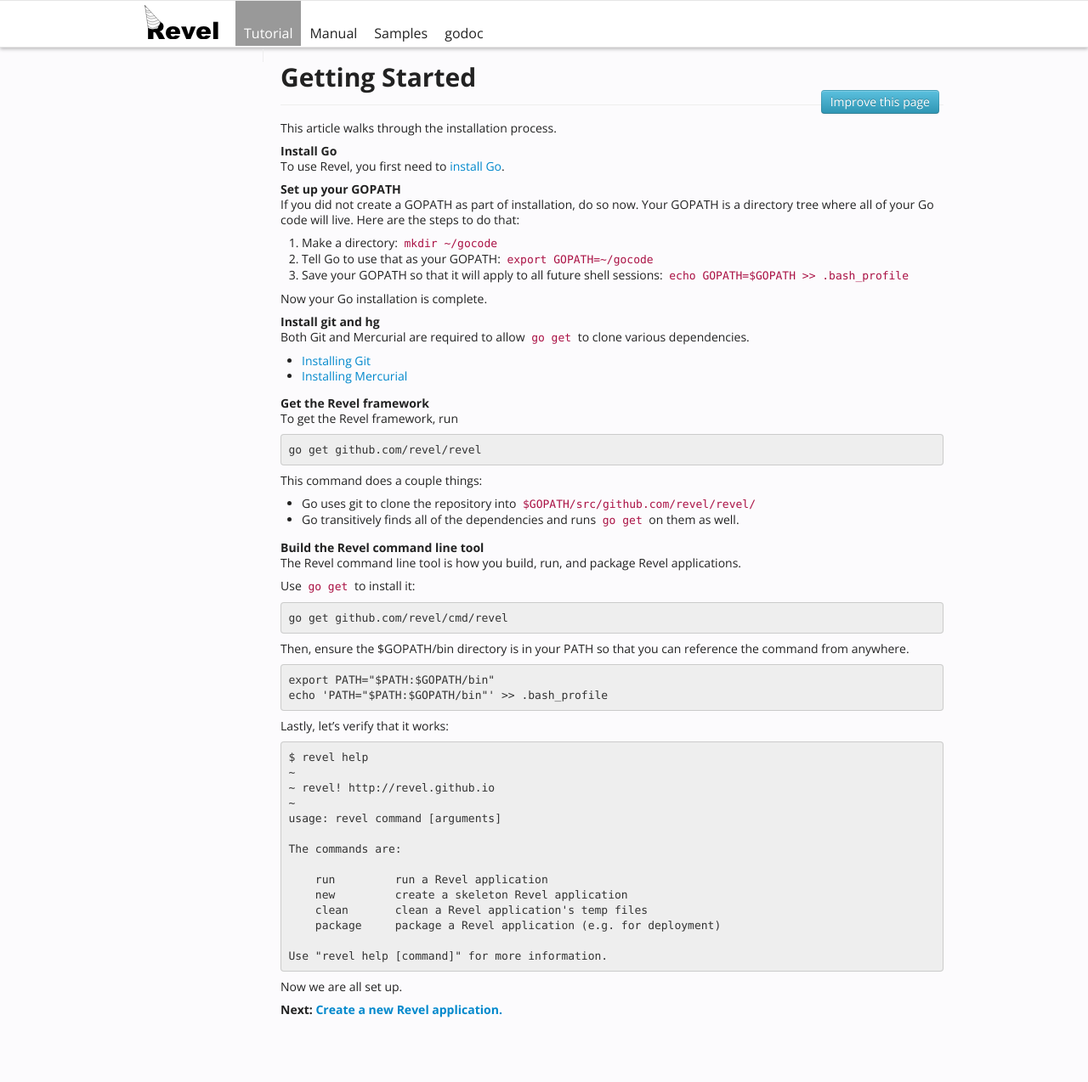
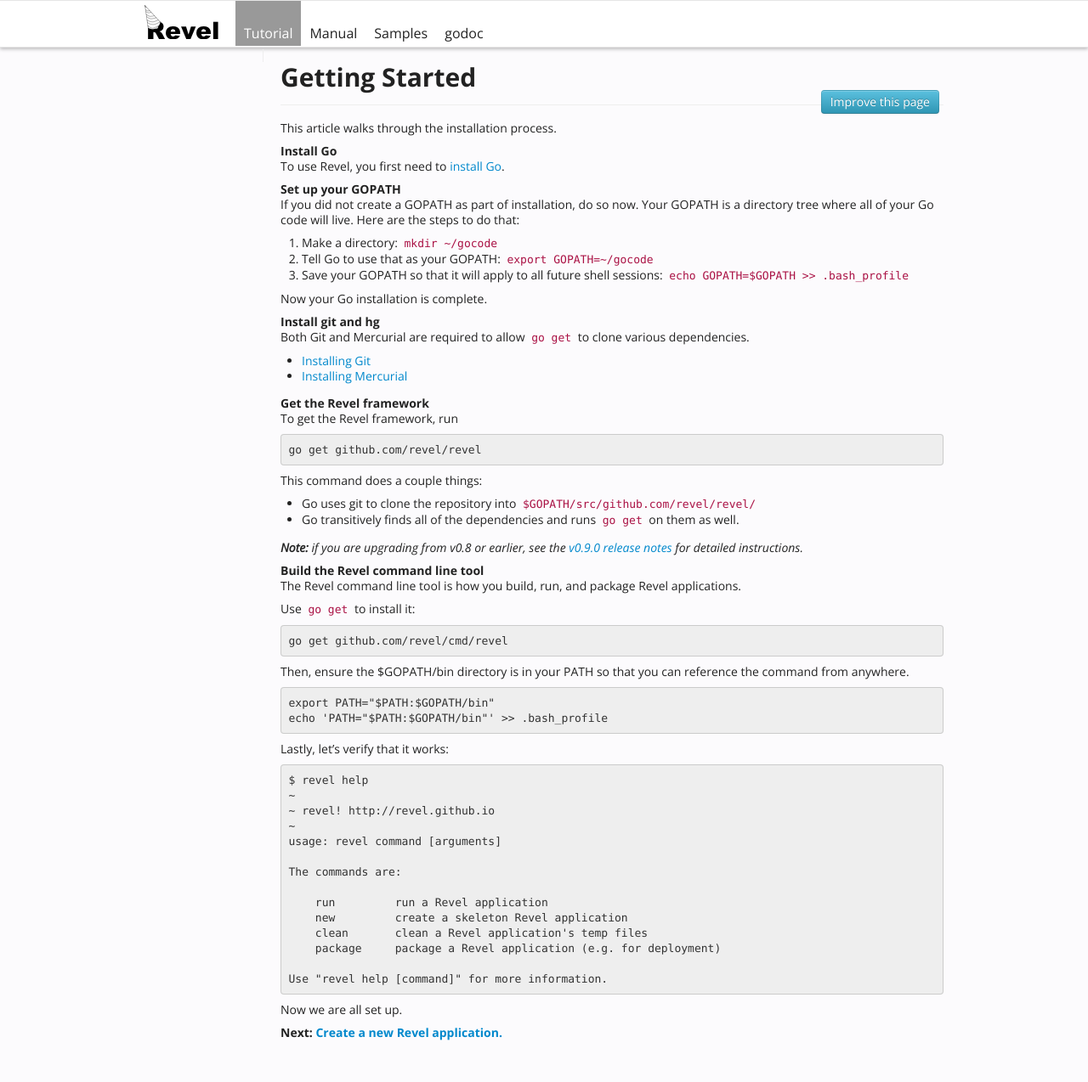
Before and after one commit to revel/revel.github.io, a Jekyll site: the page built from tutorial/gettingstarted.md, in a window 1280 px wide. Shown: the whole page at 85% size. Built offline with Jekyll 4.4.1, drawn with Linux system fonts in a browser that asks for light colours; before the commit the page ends 1247 px from its top, so only the background shows below that.

Commit message:
Add link to v0.9.0 release notes as suggested in revel/revel#539

```diff
--- a/tutorial/gettingstarted.md
+++ b/tutorial/gettingstarted.md
@@ -38,6 +38,8 @@ This command does a couple things:
 * Go uses git to clone the repository into `$GOPATH/src/github.com/revel/revel/`
 * Go transitively finds all of the dependencies and runs `go get` on them as well.
 
+*__Note:__ if you are upgrading from v0.8 or earlier, see the [v0.9.0 release notes](https://github.com/revel/revel/releases/tag/v0.9.0) for detailed instructions.*
+
 #### Build the Revel command line tool
 
 The Revel command line tool is how you build, run, and package Revel applications.
```
